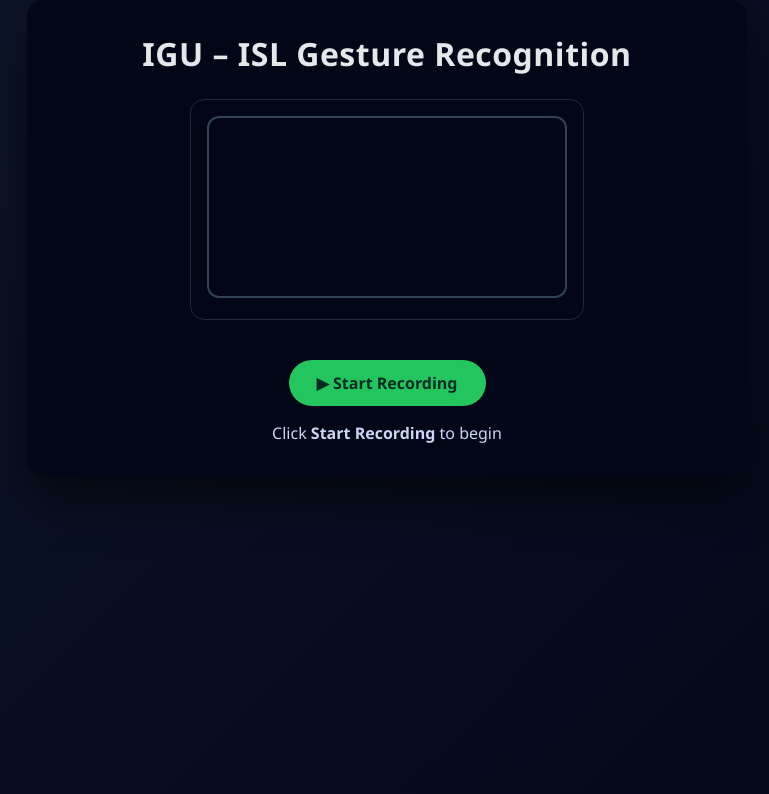
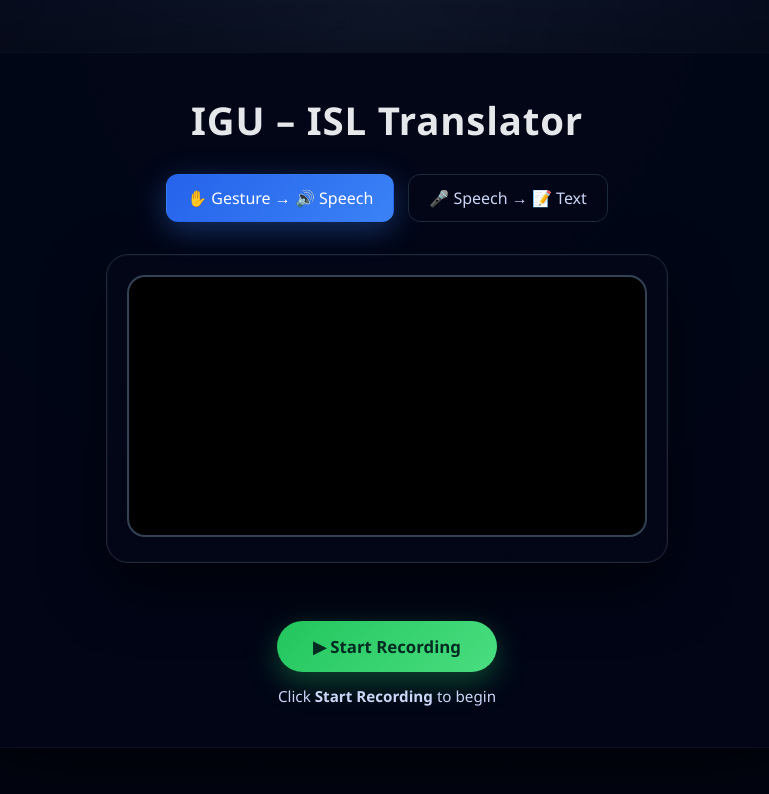
Before and after one commit to outofboundxception/Codeversity-2026, a React (Vite) app in the folder igu/: page / in a window 1280 px wide. Shown: the top 794 px of the page, without its empty margins (253-1022 px from the left). Built offline with nearby package versions, Linux system fonts and the light colour scheme; no server answers.

Commit message:
speach-to-text done

```diff
--- /dev/null
+++ b/igu/src/components/SpeechInput.jsx
@@ -0,0 +1,35 @@
+import { useEffect, useRef } from "react";
+
+const SpeechInput = ({ isListening, onText }) => {
+  const recognitionRef = useRef(null);
+
+  useEffect(() => {
+    if (!("webkitSpeechRecognition" in window)) {
+      alert("Speech recognition not supported");
+      return;
+    }
+
+    recognitionRef.current = new window.webkitSpeechRecognition();
+    recognitionRef.current.continuous = false;
+    recognitionRef.current.lang = "en-IN";
+
+    recognitionRef.current.onresult = (event) => {
+      const text = event.results[0][0].transcript;
+      onText(text);
+    };
+  }, [onText]);
+
+  useEffect(() => {
+    if (!recognitionRef.current) return;
+
+    if (isListening) {
+      recognitionRef.current.start();
+    } else {
+      recognitionRef.current.stop();
+    }
+  }, [isListening]);
+
+  return null; // UI handled in Home.jsx
+};
+
+export default SpeechInput;
--- a/igu/src/index.css
+++ b/igu/src/index.css
@@ -1,137 +1,211 @@
-/* Reset */
+/* =========================
+   GLOBAL RESET
+========================= */
 * {
   margin: 0;
   padding: 0;
   box-sizing: border-box;
-  font-family: "Segoe UI", Roboto, sans-serif;
+  font-family: "Segoe UI", Roboto, system-ui, sans-serif;
 }
 
-/* Page background */
+/* =========================
+   BACKGROUND
+========================= */
 body {
-  background: linear-gradient(135deg, #0f172a, #020617);
+  min-height: 100vh;
+  background: radial-gradient(circle at top, #0f172a 0%, #020617 60%);
   color: #e5e7eb;
-  min-height: 100vh;
 }
 
-/* Center app */
+/* =========================
+   ROOT LAYOUT
+========================= */
 #root {
+  min-height: 100vh;
   display: flex;
   justify-content: center;
   align-items: center;
+  padding: 24px; /* ✅ prevents edge clipping on small screens */
 }
 
-/* Main container */
+/* =========================
+   MAIN CONTAINER
+========================= */
 .app-container {
-  background: #020617;
-  border-radius: 16px;
-  padding: 32px;
   width: 100%;
-  max-width: 720px;
-  box-shadow: 0 20px 50px rgba(0, 0, 0, 0.6);
+  max-width: 900px;
+  background: rgba(2, 6, 23, 0.94);
+  border-radius: 22px;
+  padding: 42px 40px;
+  box-shadow:
+    0 40px 120px rgba(0, 0, 0, 0.75),
+    inset 0 0 0 1px rgba(255, 255, 255, 0.04);
   text-align: center;
 }
 
-/* Heading */
+/* =========================
+   TITLE
+========================= */
 .app-title {
-  font-size: 2rem;
-  font-weight: 700;
-  margin-bottom: 24px;
-  letter-spacing: 0.5px;
+  font-size: 2.4rem;
+  font-weight: 800;
+  letter-spacing: 0.8px;
+  margin-bottom: 28px;
 }
 
-/* Camera box */
+/* =========================
+   MODE TOGGLE
+========================= */
+.mode-toggle {
+  display: flex;
+  justify-content: center;
+  gap: 14px;
+  margin-bottom: 32px;
+  flex-wrap: wrap; /* ✅ mobile-safe */
+}
+
+.mode-toggle button {
+  padding: 12px 20px;
+  font-size: 1rem;
+  border-radius: 12px;
+  border: 1px solid #1e293b;
+  background: #020617;
+  color: #cbd5f5;
+  cursor: pointer;
+  transition: all 0.25s ease;
+}
+
+.mode-toggle button.active {
+  background: linear-gradient(135deg, #2563eb, #3b82f6);
+  color: #ffffff;
+  border-color: transparent;
+  box-shadow: 0 8px 30px rgba(59, 130, 246, 0.35);
+}
+
+/* =========================
+   CAMERA BOX
+========================= */
 .camera-box {
-  margin: 20px auto;
-  padding: 16px;
-  border-radius: 14px;
-  background: #020617;
+  margin: 30px auto;
+  padding: 20px;
+  border-radius: 22px;
+  background: linear-gradient(
+    180deg,
+    rgba(2, 6, 23, 0.9),
+    rgba(2, 6, 23, 0.7)
+  );
   border: 1px solid #1e293b;
   width: fit-content;
+  box-shadow:
+    0 25px 60px rgba(0, 0, 0, 0.6),
+    inset 0 0 0 1px rgba(255, 255, 255, 0.03);
 }
 
-/* Video */
+/* 🎥 CAMERA */
 video {
-  width: 360px;
-  border-radius: 12px;
+  width: 520px;
+  max-width: 100%;
+  border-radius: 18px;
   border: 2px solid #334155;
+  background: black;
 }
 
-/* Gesture display */
-.gesture-box {
-  margin-top: 24px;
-  padding: 20px;
-  border-radius: 12px;
-  background: #020617;
-  border: 1px solid #1e293b;
+/* =========================
+   ACTION BUTTONS
+========================= */
+.start-btn,
+.stop-btn {
+  margin-top: 28px;
+  padding: 14px 36px;
+  font-size: 1.05rem;
+  font-weight: 700;
+  border-radius: 999px;
+  border: none;
+  cursor: pointer;
+  transition:
+    transform 0.15s ease,
+    box-shadow 0.2s ease;
 }
 
-/* Gesture text */
-.gesture-text {
-  font-size: 1.6rem;
-  font-weight: 600;
-  color: #38bdf8;
+.start-btn {
+  background: linear-gradient(135deg, #22c55e, #4ade80);
+  color: #022c22;
+  box-shadow: 0 10px 30px rgba(34, 197, 94, 0.35);
 }
 
-/* Confidence */
+.stop-btn {
+  background: linear-gradient(135deg, #ef4444, #f87171);
+  color: white;
+  box-shadow: 0 10px 30px rgba(239, 68, 68, 0.35);
+}
+
+.start-btn:hover,
+.stop-btn:hover {
+  transform: translateY(-2px);
+}
+
+/* =========================
+   OUTPUT BOX (GESTURE + SPEECH)
+========================= */
+.gesture-box {
+  margin-top: 36px;
+  padding: 28px 26px;
+  border-radius: 18px;
+  background: rgba(2, 6, 23, 0.95);
+  border: 1px solid #1e293b;
+  min-height: 110px; /* ✅ stable layout */
+}
+
+/* MAIN OUTPUT TEXT */
+.gesture-text {
+  font-size: 1.8rem;
+  font-weight: 800;
+  color: #38bdf8;
+  letter-spacing: 0.8px;
+  word-wrap: break-word;
+}
+
+/* SUBTEXT */
 .confidence-text {
-  margin-top: 8px;
-  font-size: 0.9rem;
+  margin-top: 12px;
+  font-size: 0.95rem;
   color: #94a3b8;
 }
 
-/* Status text */
+/* =========================
+   STATUS / HELPER TEXT
+========================= */
 .status-text {
-  margin-top: 16px;
-  font-size: 1rem;
+  margin-top: 14px;
+  font-size: 0.95rem;
   color: #cbd5f5;
 }
 
-/* Error */
+/* =========================
+   ERROR
+========================= */
 .error-text {
   color: #f87171;
   margin-bottom: 12px;
 }
 
-/* Start / Stop Buttons */
-.start-btn {
-  margin-top: 20px;
-  padding: 12px 28px;
-  font-size: 1rem;
-  font-weight: 600;
-  background: #22c55e;
-  color: #022c22;
-  border: none;
-  border-radius: 999px;
-  cursor: pointer;
-  transition: background 0.2s ease;
+/* =========================
+   RESPONSIVE FIXES
+========================= */
+@media (max-width: 640px) {
+  .app-container {
+    padding: 30px 22px;
   }
 
-.start-btn:hover {
-  background: #16a34a;
+  .app-title {
+    font-size: 2rem;
   }
 
-.stop-btn {
-  margin-top: 20px;
-  padding: 12px 28px;
-  font-size: 1rem;
-  font-weight: 600;
-  background: #ef4444;
-  color: #ffffff;
-  border: none;
-  border-radius: 999px;
-  cursor: pointer;
-  transition: background 0.2s ease;
+  .gesture-text {
+    font-size: 1.4rem;
   }
 
-.stop-btn:hover {
-  background: #dc2626;
+  video {
+    width: 100%;
   }
-
-/* Recorded sentence */
-.recorded-text {
-  margin-top: 12px;
-  font-size: 1.1rem;
-  line-height: 1.6;
-  color: #e5e7eb;
-  word-wrap: break-word;
 }
--- a/igu/src/pages/Home.jsx
+++ b/igu/src/pages/Home.jsx
@@ -2,33 +2,72 @@ import { useState } from "react";
 import FrameCapture from "../components/FrameCapture";
 import GestureDisplay from "../components/GestureDisplay";
 import Camera from "../components/camera";
+import SpeechInput from "../components/SpeechInput";
+import { tti } from "../utils/tti";
 
 const Home = () => {
+  const [mode, setMode] = useState("gesture-to-speech");
+
+  // ---------- Gesture → Speech states ----------
   const [isRecording, setIsRecording] = useState(false);
   const [gesture, setGesture] = useState("");
   const [confidence, setConfidence] = useState(0);
   const [recordedWords, setRecordedWords] = useState([]);
 
+  // ---------- Speech → Text states ----------
+  const [isListening, setIsListening] = useState(false);
+  const [speechText, setSpeechText] = useState("");
+
+  // ---------- Gesture → Speech logic ----------
   const handlePrediction = (data) => {
     setGesture(data.gesture);
     setConfidence(data.confidence);
 
     setRecordedWords((prev) => {
-      // avoid duplicate consecutive words
       if (prev[prev.length - 1] === data.gesture) return prev;
       return [...prev, data.gesture];
     });
   };
 
+  // ---------- Speech → Text logic ----------
+  const handleSpeechInput = (text) => {
+    setSpeechText(tti(text)); // ISL-friendly text
+    setIsListening(false);
+  };
+
   return (
     <div className="app-container">
-      <h1 className="app-title">
-        IGU – ISL Gesture Recognition
-      </h1>
+      <h1 className="app-title">IGU – ISL Translator</h1>
 
+      {/* ===== MODE TOGGLE ===== */}
+      <div className="mode-toggle">
+        <button
+          className={mode === "gesture-to-speech" ? "active" : ""}
+          onClick={() => {
+            setMode("gesture-to-speech");
+            setIsListening(false);
+          }}
+        >
+          ✋ Gesture → 🔊 Speech
+        </button>
+
+        <button
+          className={mode === "speech-to-text" ? "active" : ""}
+          onClick={() => {
+            setMode("speech-to-text");
+            setSpeechText("");
+            setIsRecording(false);
+          }}
+        >
+          🎤 Speech → 📝 Text
+        </button>
+      </div>
+
+      {/* ===== GESTURE → SPEECH MODE ===== */}
+      {mode === "gesture-to-speech" && (
+        <>
           <Camera />
 
-      {/* Start / Stop Buttons */}
           {!isRecording ? (
             <button
               className="start-btn"
@@ -50,7 +89,6 @@ const Home = () => {
             </button>
           )}
 
-      {/* Only capture frames when recording */}
           {isRecording && (
             <FrameCapture onPrediction={handlePrediction} />
           )}
@@ -61,6 +99,47 @@ const Home = () => {
             recordedWords={recordedWords}
             isRecording={isRecording}
           />
+        </>
+      )}
+
+      {/* ===== SPEECH → TEXT MODE ===== */}
+      {mode === "speech-to-text" && (
+        <>
+          <SpeechInput
+            isListening={isListening}
+            onText={handleSpeechInput}
+          />
+
+          {!isListening ? (
+            <button
+              className="start-btn"
+              onClick={() => {
+                setSpeechText("");
+                setIsListening(true);
+              }}
+            >
+              🎤 Start Speaking
+            </button>
+          ) : (
+            <button
+              className="stop-btn"
+              onClick={() => setIsListening(false)}
+            >
+              ⏹ Stop Speaking
+            </button>
+          )}
+
+          {/* ===== OUTPUT BOX ===== */}
+          <div className="gesture-box">
+            <p className="gesture-text">
+              {speechText || "Your ISL-formatted text will appear here..."}
+            </p>
+            <p className="confidence-text">
+              ISL-formatted text
+            </p>
+          </div>
+        </>
+      )}
     </div>
   );
 };
--- /dev/null
+++ b/igu/src/utils/tti.js
@@ -0,0 +1,11 @@
+// Text → ISL-friendly text
+export const tti = (text) => {
+  if (!text) return "";
+
+  return text
+    .toLowerCase()
+    .replace(/[^\w\s]/g, "")
+    .split(/\s+/)
+    .filter(word => !["is", "am", "are", "the", "a"].includes(word))
+    .join(" ");
+};
```
Lines whose indentation alone changed are shown as unchanged.
